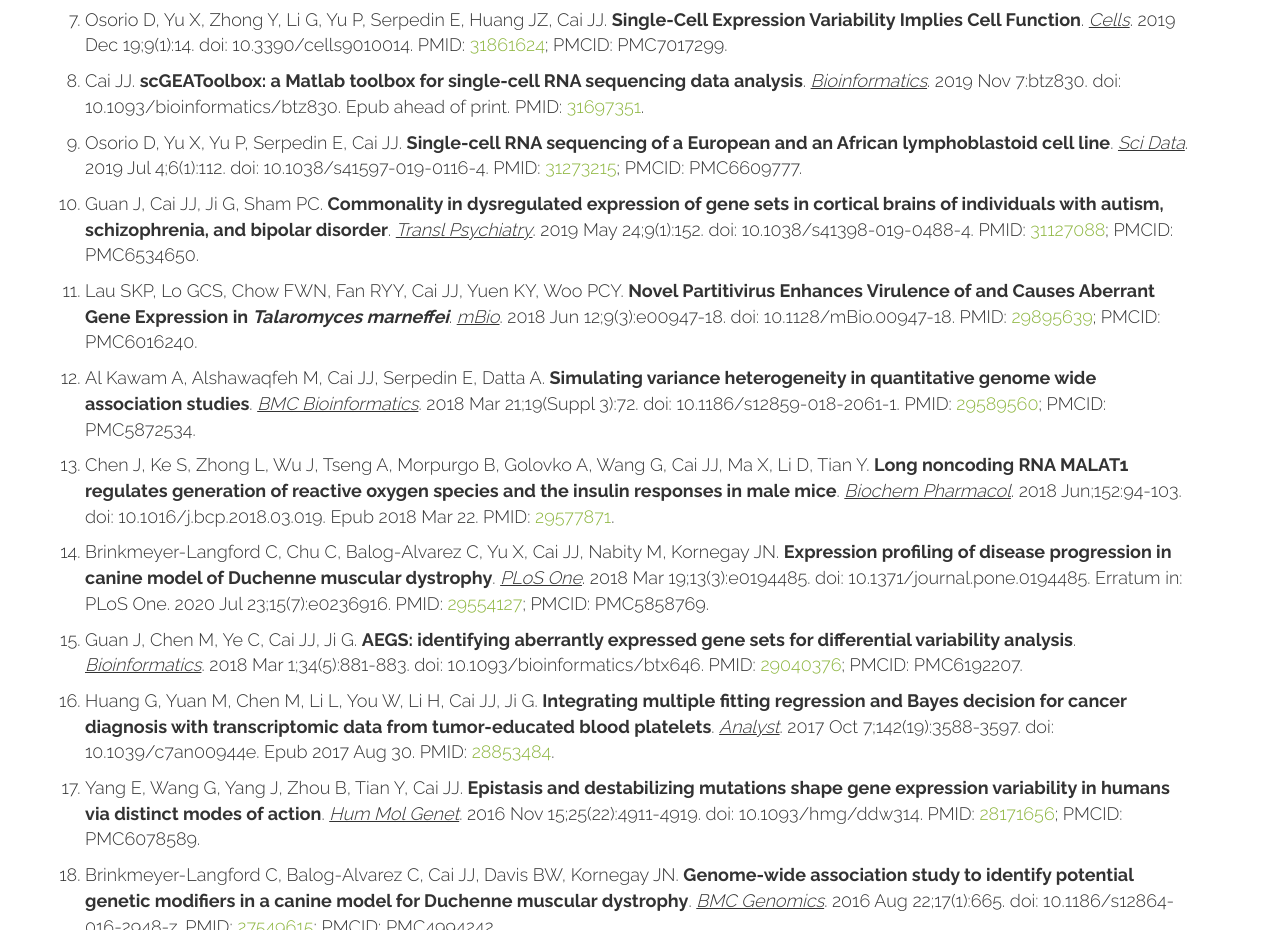
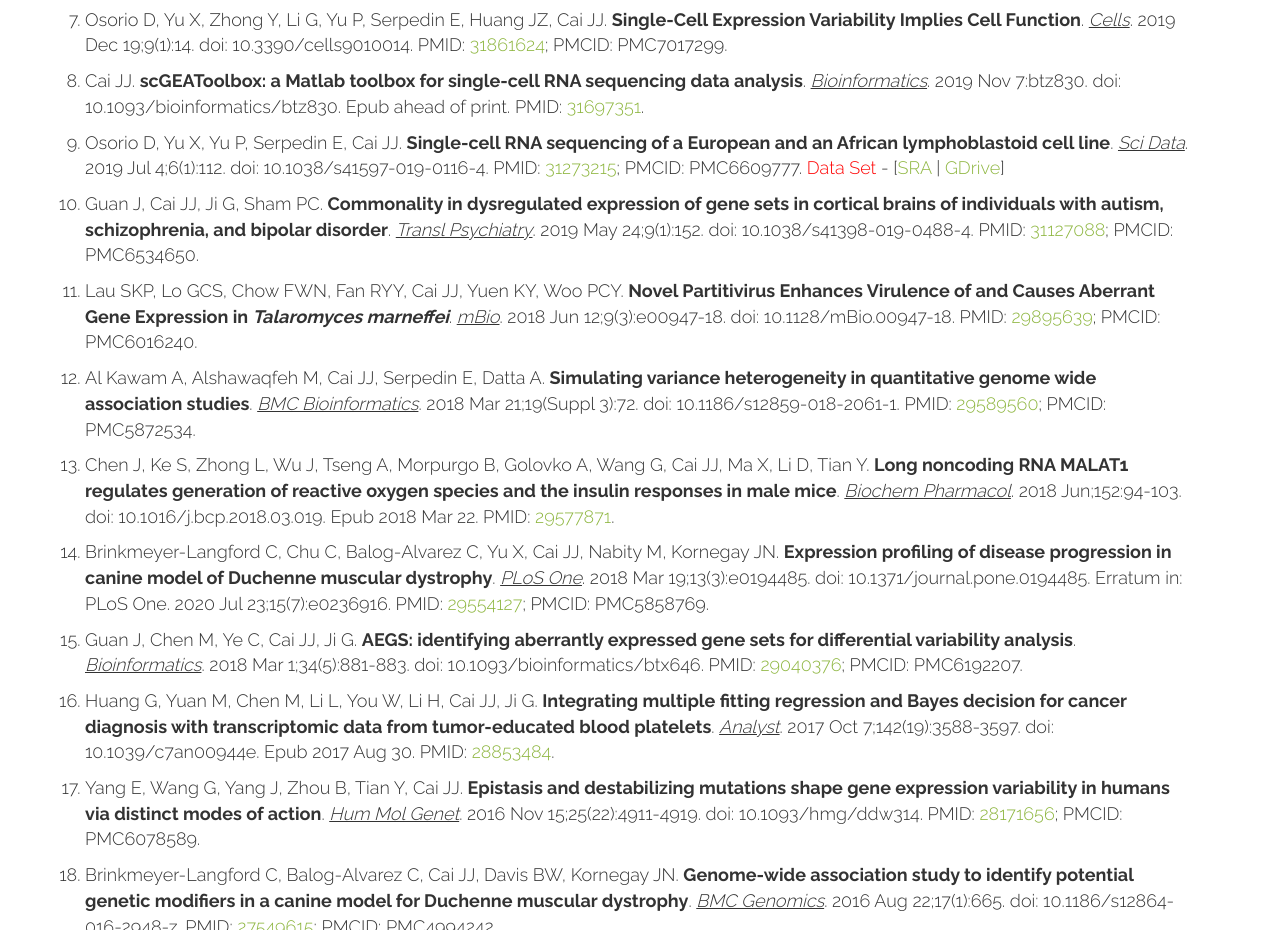
Before and after one commit to cailab-tamu/cailab-tamu.github.io, a plain HTML site: page index.html in a window 1280 px wide. Shown: the part 5385-6315 px from the top of the page. Drawn offline with nearby package versions, Linux system fonts and the light colour scheme.

Commit message:
Update index.html

```diff
--- a/index.html
+++ b/index.html
@@ -311,7 +311,10 @@
 <li>Huang G, Osorio D, Guan J, Ji G, Cai JJ. <strong>Overdispersed gene expression in schizophrenia</strong>. <span style="text-decoration: underline;"><em>NPJ Schizophr</em></span>. 2020 Apr 3;6(1):9. doi: 10.1038/s41537-020-0097-5. PMID: <a href="https://pubmed.ncbi.nlm.nih.gov/32245959">32245959</a>; PMCID: PMC7125213.</li>
 <li>Osorio D, Yu X, Zhong Y, Li G, Yu P, Serpedin E, Huang JZ, Cai JJ. <strong>Single-Cell Expression Variability Implies Cell Function</strong>. <em><span style="text-decoration: underline;">Cells</span></em>. 2019 Dec 19;9(1):14. doi: 10.3390/cells9010014. PMID: <a href="https://pubmed.ncbi.nlm.nih.gov/31861624">31861624</a>; PMCID: PMC7017299.</li>
 <li>Cai JJ. <strong>scGEAToolbox: a Matlab toolbox for single-cell RNA sequencing data analysis</strong>. <span style="text-decoration: underline;"><em>Bioinformatics</em></span>. 2019 Nov 7:btz830. doi: 10.1093/bioinformatics/btz830. Epub ahead of print. PMID: <a href="https://pubmed.ncbi.nlm.nih.gov/31697351">31697351</a>.</li>
-<li>Osorio D, Yu X, Yu P, Serpedin E, Cai JJ. <strong>Single-cell RNA sequencing of a European and an African lymphoblastoid cell line</strong>. <span style="text-decoration: underline;"><em>Sci Data</em></span>. 2019 Jul 4;6(1):112. doi: 10.1038/s41597-019-0116-4. PMID: <a href="https://pubmed.ncbi.nlm.nih.gov/31273215">31273215</a>; PMCID: PMC6609777.</li>
+<li>Osorio D, Yu X, Yu P, Serpedin E, Cai JJ. <strong>Single-cell RNA sequencing of a European and an African lymphoblastoid cell line</strong>. <span style="text-decoration: underline;"><em>Sci Data</em></span>. 2019 Jul 4;6(1):112. doi: 10.1038/s41597-019-0116-4. PMID: <a href="https://pubmed.ncbi.nlm.nih.gov/31273215">31273215</a>; PMCID: PMC6609777.
+<font color=red>Data Set</font> - [<a href=https://www.ncbi.nlm.nih.gov/sra/?term=SRP184746>SRA</a> | <a href=https://drive.google.com/drive/folders/1rnPOgr-U3bA9w0ApO74ultKwiMOGTrtD>GDrive</a>]
+</li>
+
 <li>Guan J, Cai JJ, Ji G, Sham PC. <strong>Commonality in dysregulated expression of gene sets in cortical brains of individuals with autism, schizophrenia, and bipolar disorder</strong>. <span style="text-decoration: underline;"><em>Transl Psychiatry</em></span>. 2019 May 24;9(1):152. doi: 10.1038/s41398-019-0488-4. PMID: <a href="https://pubmed.ncbi.nlm.nih.gov/31127088">31127088</a>; PMCID: PMC6534650.</li>
 <li>Lau SKP, Lo GCS, Chow FWN, Fan RYY, Cai JJ, Yuen KY, Woo PCY. <strong>Novel Partitivirus Enhances Virulence of and Causes Aberrant Gene Expression in <em>Talaromyces marneffei</em></strong>. <span style="text-decoration: underline;"><em>mBio</em></span>. 2018 Jun 12;9(3):e00947-18. doi: 10.1128/mBio.00947-18. PMID: <a href="https://pubmed.ncbi.nlm.nih.gov/29895639">29895639</a>; PMCID: PMC6016240.</li>
 <li>Al Kawam A, Alshawaqfeh M, Cai JJ, Serpedin E, Datta A. <strong>Simulating variance heterogeneity in quantitative genome wide association studies</strong>. <span style="text-decoration: underline;"><em>BMC Bioinformatics</em></span>. 2018 Mar 21;19(Suppl 3):72. doi: 10.1186/s12859-018-2061-1. PMID: <a href="https://pubmed.ncbi.nlm.nih.gov/29589560">29589560</a>; PMCID: PMC5872534.</li>
```
